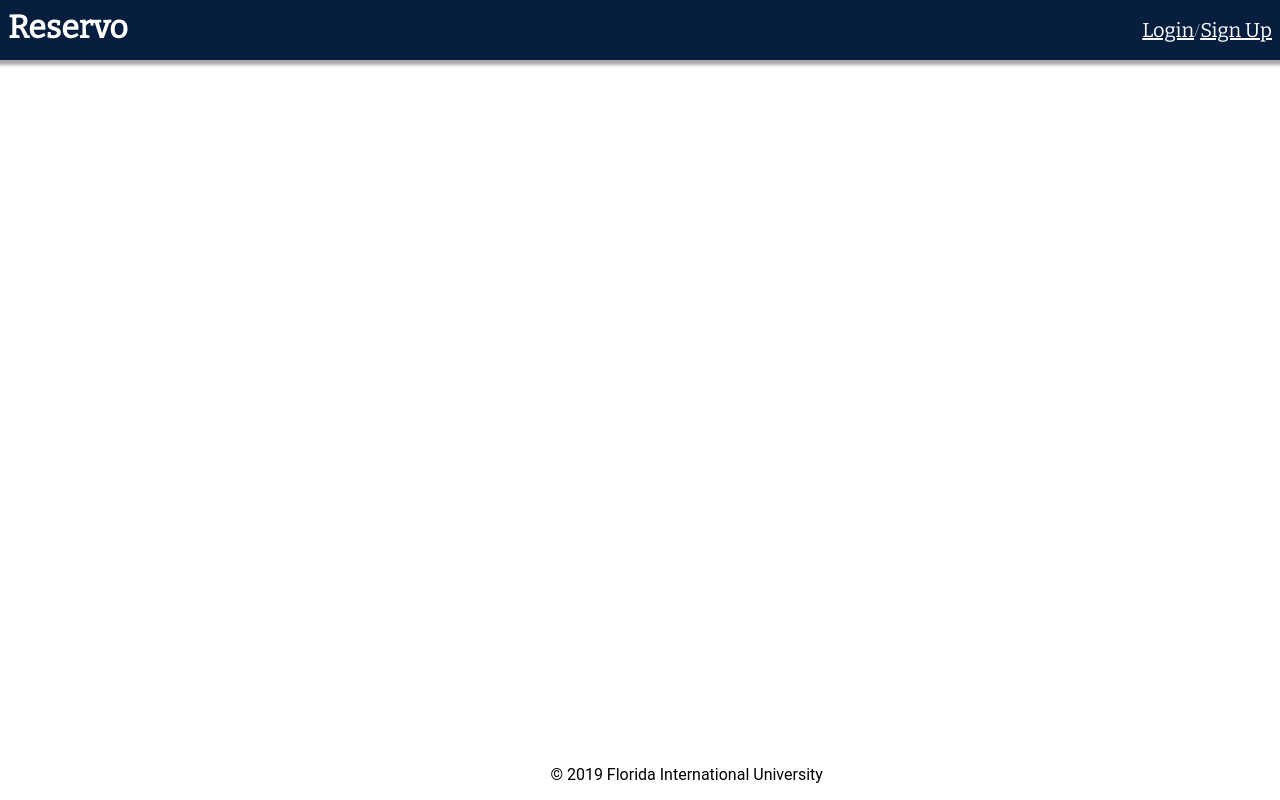
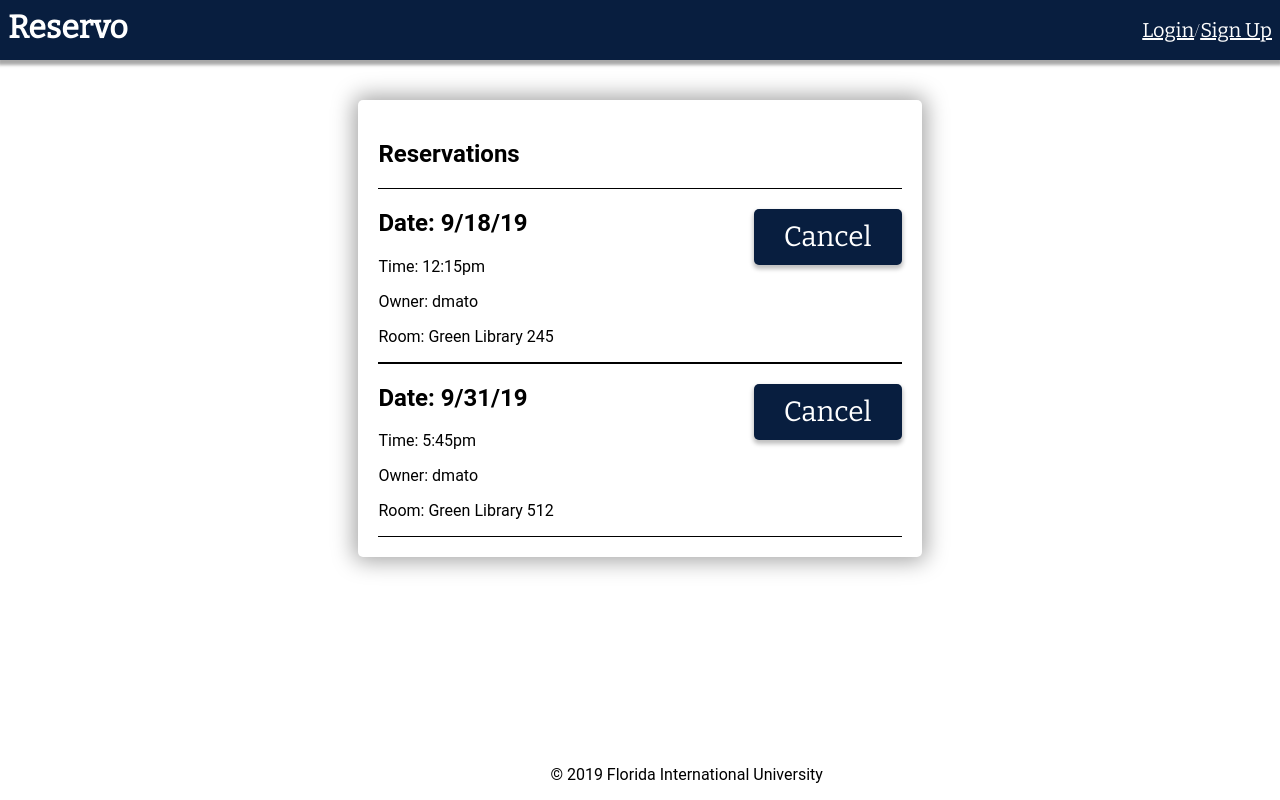
Before and after one commit to Demoneyejin/SE-Room-Reservation, an Angular app in the folder mockup/: page /reservations in a window 1280 px wide. Before the commit this address led to /. Built offline with nearby package versions, Linux system fonts and the light colour scheme.

Commit message:
Added reservation view page

```diff
--- a/mockup/src/app/app-routing.module.ts
+++ b/mockup/src/app/app-routing.module.ts
@@ -3,6 +3,8 @@ import { Routes, RouterModule } from '@angular/router';
 import { LoginComponent } from './login/login.component';
 import { DashboardComponent } from './dashboard/dashboard.component';
 import { SignupComponent } from './signup/signup.component';
+import { Reservation } from './view-reservation/Reservation';
+import { ViewReservationComponent } from './view-reservation/view-reservation.component';
 
 
 const routes: Routes = [
@@ -22,6 +24,10 @@ const routes: Routes = [
     path: '',
     pathMatch: 'full',
     component: LoginComponent
+  },
+  {
+    path: 'reservations',
+    component: ViewReservationComponent
   }
 ];
 
--- a/mockup/src/app/app.module.ts
+++ b/mockup/src/app/app.module.ts
@@ -9,13 +9,15 @@ import { SignupComponent } from './signup/signup.component';
 import { DashboardComponent } from './dashboard/dashboard.component';
 import { FontAwesomeModule, FaIconLibrary } from '@fortawesome/angular-fontawesome'
 import { faCalendarPlus, faCalendarAlt } from '@fortawesome/free-solid-svg-icons';
+import { ViewReservationComponent } from './view-reservation/view-reservation.component';
 
 @NgModule({
   declarations: [
     AppComponent,
     LoginComponent,
     SignupComponent,
-    DashboardComponent
+    DashboardComponent,
+    ViewReservationComponent
   ],
   imports: [
     BrowserModule,
--- a/mockup/src/app/dashboard/card.ts
+++ b/mockup/src/app/dashboard/card.ts
@@ -1,6 +1,7 @@
 export class card{
 	constructor(
 		public title: string,
-		public icon: string){}
+		public icon: string,
+		public reference: string){}
 
 }
--- a/mockup/src/app/dashboard/dashboard.component.html
+++ b/mockup/src/app/dashboard/dashboard.component.html
@@ -6,7 +6,7 @@
 
 	<div class="dashCard" fxLayout="column"
 	*ngFor="let card of cards"
-	fxLayoutGap=10px>
+	fxLayoutGap=10px (click)=onclick(card.reference)>
 		<fa-icon icon={{card.icon}} size="10x"></fa-icon>
 		<h3>{{card.title}}</h3>
 	</div>
--- a/mockup/src/app/dashboard/dashboard.component.ts
+++ b/mockup/src/app/dashboard/dashboard.component.ts
@@ -12,8 +12,8 @@ export class DashboardComponent implements OnInit {
   faCalendarPlus = faCalendarPlus
 
   cards = [
-    new card("Make a Reservation", "calendar-plus"),
-    new card("View Reservations", "calendar-alt")
+    new card("Make a Reservation", "calendar-plus", ""),
+    new card("View Reservations", "calendar-alt", "reservations")
   ];
 
   constructor() { }
@@ -21,4 +21,8 @@ export class DashboardComponent implements OnInit {
   ngOnInit() {
   }
 
+  onclick(reference){
+    window.location.href="./" + reference;
+  }
+
 }
--- /dev/null
+++ b/mockup/src/app/view-reservation/Reservation.ts
@@ -0,0 +1,8 @@
+export class Reservation{
+	constructor(
+		public date: string,
+		public time: string,
+		public room: string,
+		public owner: string
+	){}
+}
--- /dev/null
+++ b/mockup/src/app/view-reservation/view-reservation.component.css
@@ -0,0 +1,39 @@
+.reserveUnit {
+	display: flex;
+	border-bottom: 1px solid black;
+	border-top: 1px solid black;
+
+}
+
+.card {
+	width: inherit;
+}
+
+:host {
+	box-shadow: 0px 0px 22px 4px rgba(0,0,0,0.36);
+	align-content: center;
+	display: block;
+	margin: 20px;
+	padding: 20px;
+	border-radius: 5px;
+	width: inherit;
+}
+
+button {
+	font-family: 'Bitter', serif;
+	background-color: #081E3F;
+	color: white;
+	float: right;
+	font-size: 175%;
+	border: 0;
+	outline: 0;
+	padding-left: 30px;
+	padding-right: 30px;
+	padding-top: 5px;
+	padding-bottom: 5px;
+	border-radius: 5px;
+	margin-top: 20px;
+	margin-left: 200px;
+	height: 2em;
+	box-shadow: 0px 3px 4px 1px rgba(0,0,0,0.25);
+}
--- /dev/null
+++ b/mockup/src/app/view-reservation/view-reservation.component.html
@@ -0,0 +1,18 @@
+<!DOCTYPE html>
+
+<div class="card" fxLayout="column">
+
+	<h2>Reservations</h2>
+
+	<div *ngFor="let reserve of reservations" class="reserveUnit">
+
+		<div>
+			<h2>Date: {{reserve.date}}</h2>
+			<p>Time: {{reserve.time}}</p>
+			<p>Owner: {{reserve.owner}}</p>
+			<p>Room: {{reserve.room}}</p>
+		</div>
+
+		<button type="submit">Cancel</button>
+	</div>
+</div>
--- /dev/null
+++ b/mockup/src/app/view-reservation/view-reservation.component.ts
@@ -0,0 +1,21 @@
+import { Component, OnInit } from '@angular/core';
+import { Reservation } from './Reservation'
+
+@Component({
+  selector: 'app-view-reservation',
+  templateUrl: './view-reservation.component.html',
+  styleUrls: ['./view-reservation.component.css']
+})
+export class ViewReservationComponent implements OnInit {
+
+  reservations = [
+    new Reservation("9/18/19", "12:15pm", "Green Library 245", "dmato"),
+    new Reservation("9/31/19", "5:45pm", "Green Library 512", "dmato")
+  ];
+
+  constructor() { }
+
+  ngOnInit() {
+  }
+
+}
```
Also changed, not shown: 1 other file (tests, documents, lock files or other folders).
